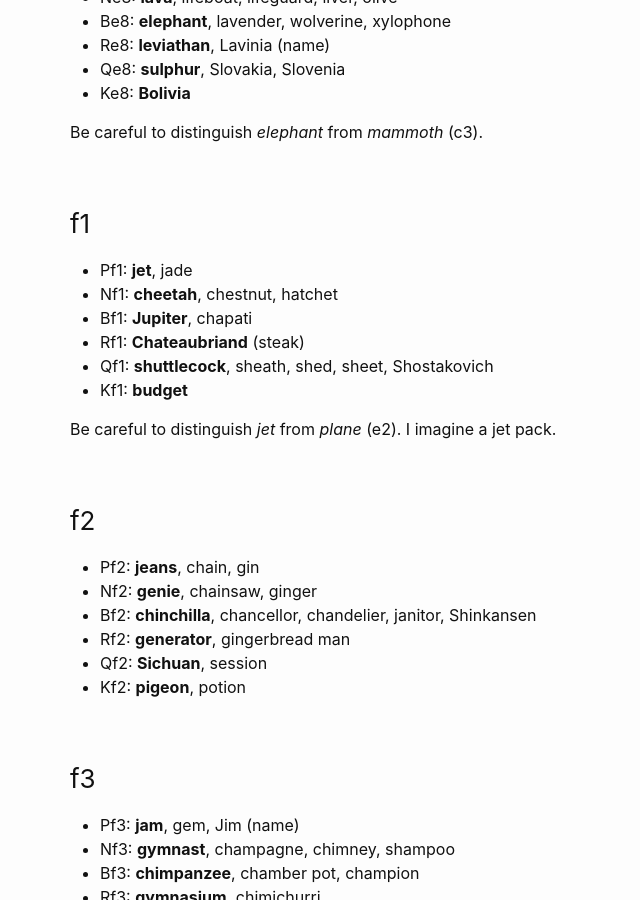
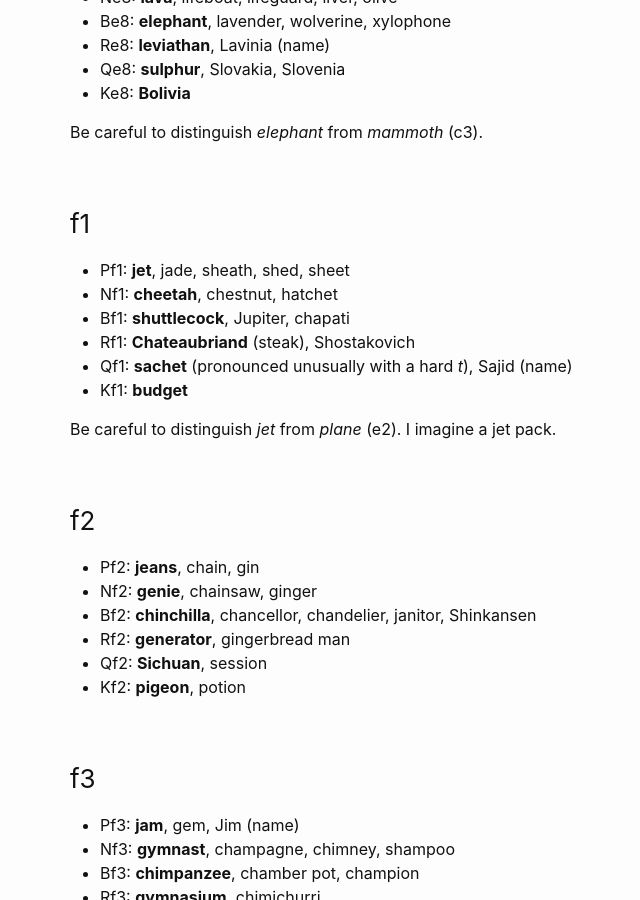
Before and after one commit to liontailedmacaque/liontailedmacaque.github.io, a Jekyll site: the page built from chessmemorypalace/picturewords.md, in a window 1280 px wide and 900 px high, scrolled down 11240 px. Shown: the whole window, without its empty margins (200-840 px from the left). Built offline with Jekyll 4.4.1, drawn with Linux system fonts in a browser that asks for light colours; some of the changed text lies outside the part shown.

Commit message:
Update picturewords.md

```diff
--- a/chessmemorypalace/picturewords.md
+++ b/chessmemorypalace/picturewords.md
@@ -524,11 +524,11 @@
 ### f1
 
 
-- Pf1: **jet**, jade
+- Pf1: **jet**, jade, sheath, shed, sheet
 - Nf1: **cheetah**, chestnut, hatchet
-- Bf1: **Jupiter**, chapati
-- Rf1: **Chateaubriand** (steak)
-- Qf1: **shuttlecock**, sheath, shed, sheet, Shostakovich
+- Bf1: **shuttlecock**, Jupiter, chapati
+- Rf1: **Chateaubriand** (steak), Shostakovich
+- Qf1: **sachet** (pronounced unusually with a hard *t*), Sajid (name)
 - Kf1: **budget**
 
 
```
Also changed, not shown: other parts of chessmemorypalace/picturewords.md (+1 -1 lines).
